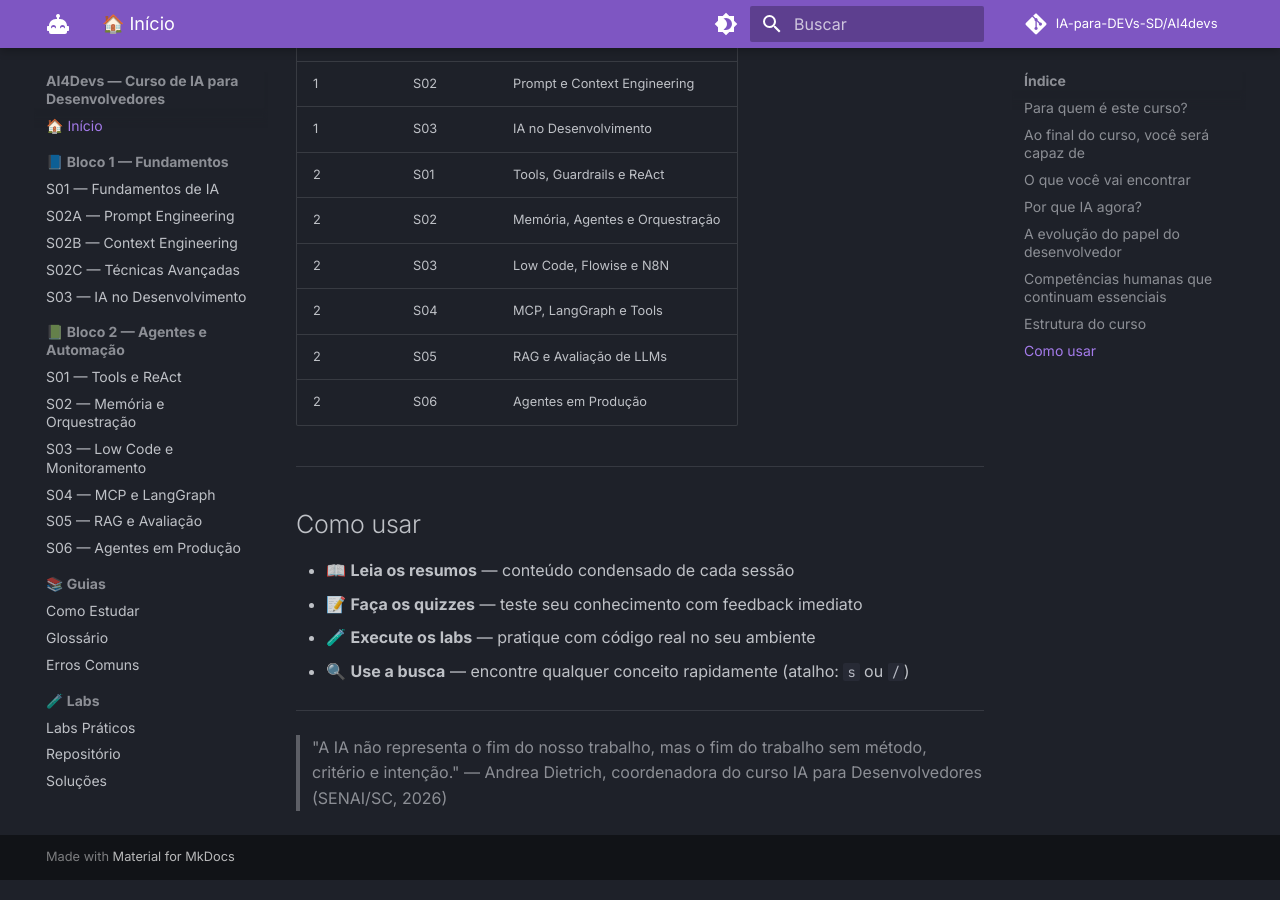
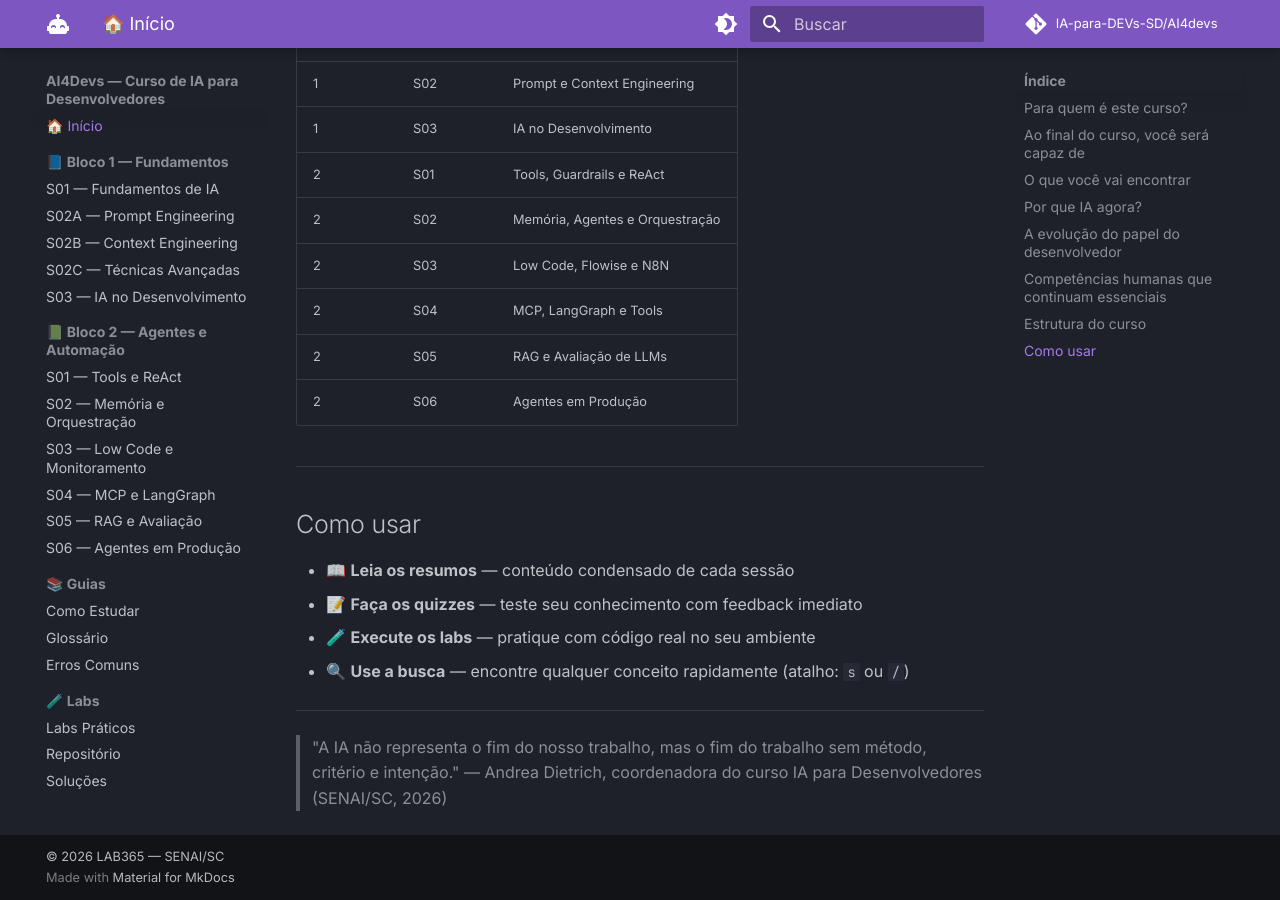
Before and after one commit to IA-para-DEVs-SD/AI4devs, an MkDocs documentation site: the page built from docs/index.md, in a window 1280 px wide and 900 px high, scrolled down 3431 px. Built offline with MkDocs 1.6.1 and Material for MkDocs 9.7.7, drawn with Linux system fonts in a browser that asks for light colours; comment, search, counter and statistics services are not loaded.

Commit message:
fix: adiciona copyright no rodapé

```diff
--- a/mkdocs.yml
+++ b/mkdocs.yml
@@ -3,6 +3,7 @@ site_description: "Resumo interativo do curso IA para Desenvolvedores"
 site_author: "LAB365"
 repo_url: https://github.com/IA-para-DEVs-SD/AI4devs
 repo_name: IA-para-DEVs-SD/AI4devs
+copyright: "&copy; 2026 LAB365 — SENAI/SC"
 
 theme:
   name: material
```
